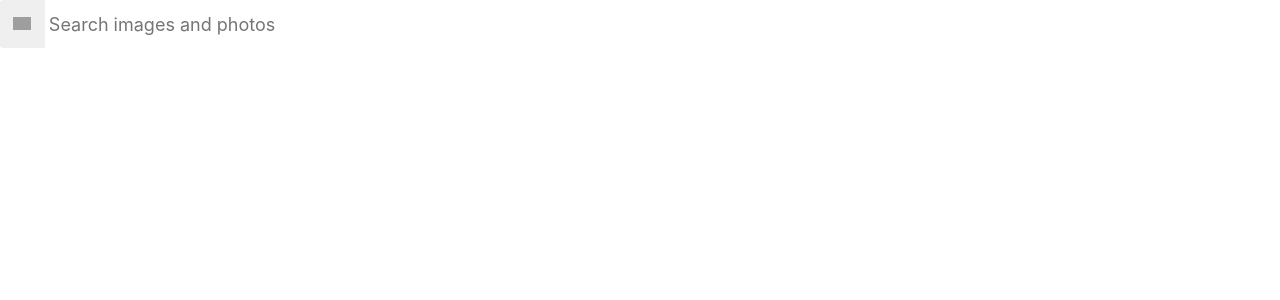
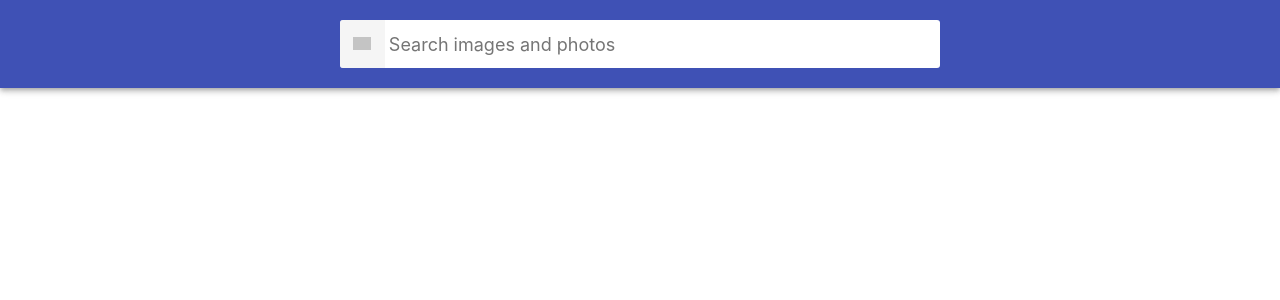
Before and after one commit to arkadiibasovych/goit-react-hw-03-image-finder, a React (Create React App) app: page / in a window 1280 px wide. Shown: the top 300 px of the page. Built offline with nearby package versions, Linux system fonts and the light colour scheme; grey boxes are pictures that could not be loaded.

Commit message:
add styles changes

```diff
--- a/src/App.module.css
+++ b/src/App.module.css
@@ -0,0 +1,3 @@
+.app{
+  text-align: center;
+}
--- a/src/Components/SearchBar/SearchBar.jsx
+++ b/src/Components/SearchBar/SearchBar.jsx
@@ -11,7 +11,7 @@ const Searchbar = ({ onSubmit }) => {
   const handleSubmit = e => {
     e.preventDefault();
     if (searchQuery === '') {
-      toast.error('Enter your request');
+      toast.error('Input is clear! Enter your request please');
       return;
     }
     onSubmit(searchQuery);
--- a/src/Components/SearchBar/SearchBar.module.css
+++ b/src/Components/SearchBar/SearchBar.module.css
@@ -1,4 +1,4 @@
-.searchbar {
+.searchBar {
   top: 0;
   left: 0;
   position: sticky;
```
